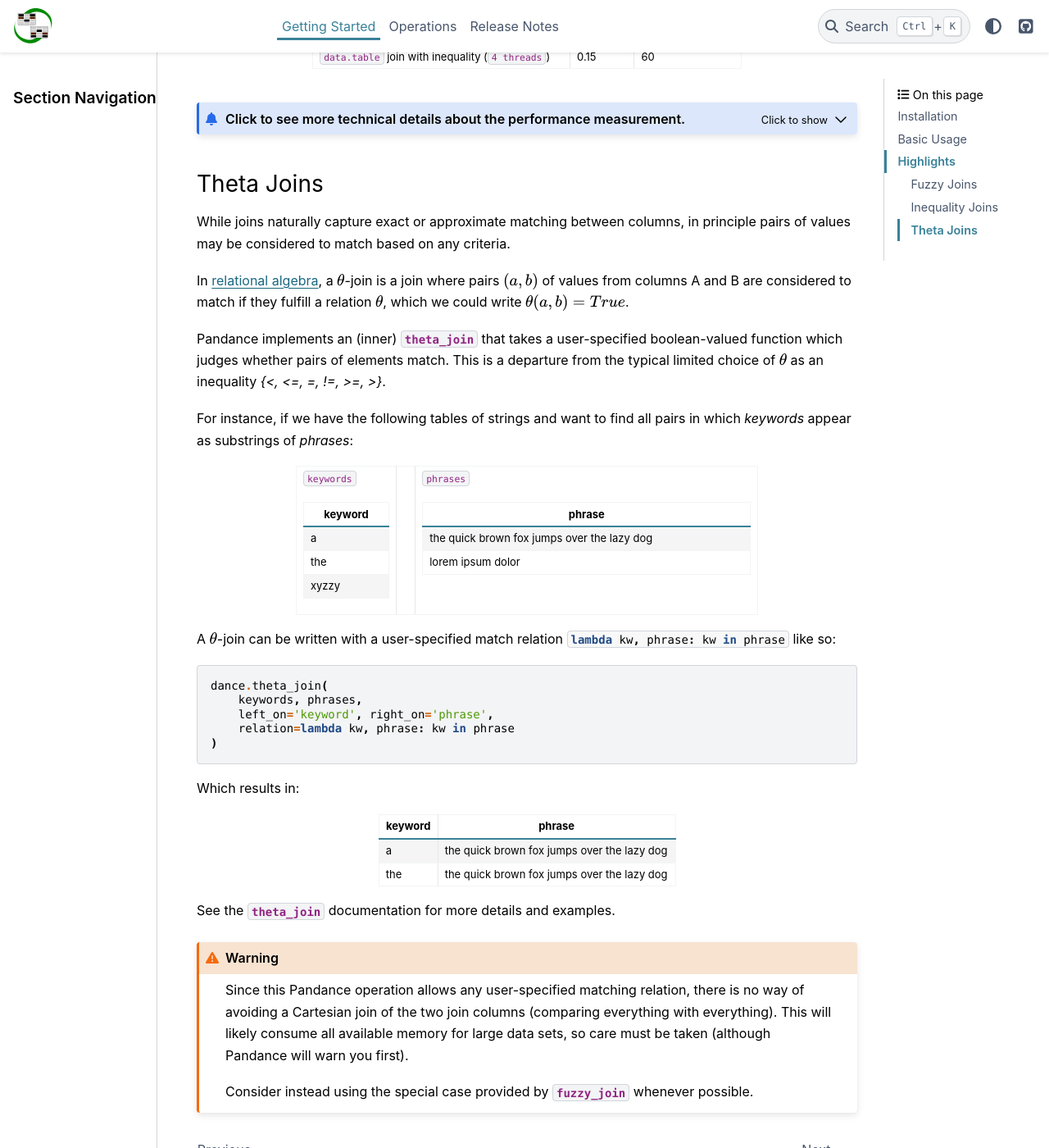
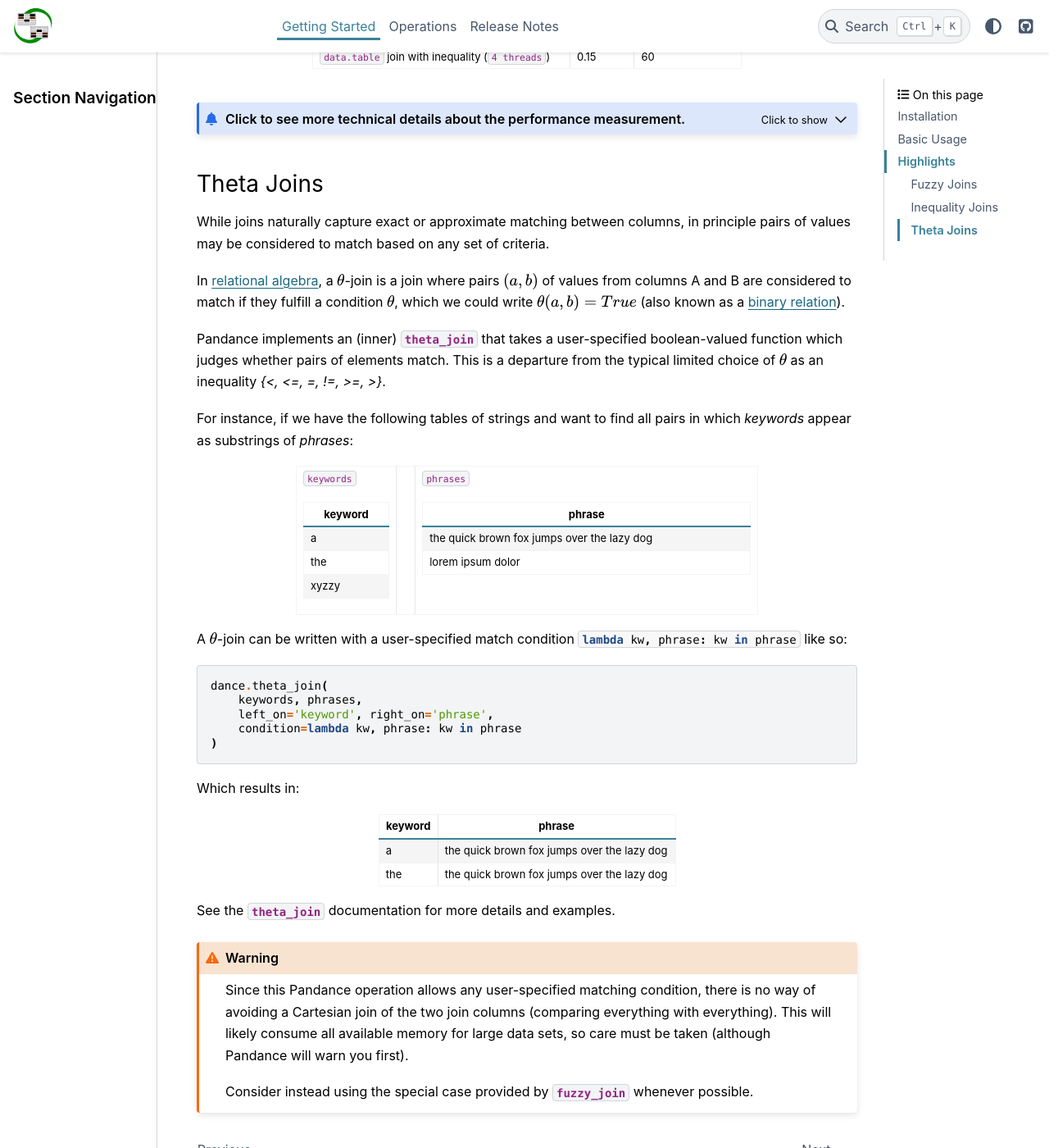
Before and after one commit to fburic/pandance, a Sphinx documentation site: the page built from doc/source/usage/getting_started.rst, in a window 1280 px wide and 1400 px high, scrolled down 4652 px. Shown: the whole window at 82% size. Built offline with Sphinx 7.4.7 and the PyData theme 0.15.4, drawn with Linux system fonts in a browser that asks for light colours.

Commit message:
feat: Switch to more commonplace terminology for theta-join

```diff
--- a/doc/source/usage/getting_started.rst
+++ b/doc/source/usage/getting_started.rst
@@ -339,12 +339,13 @@ Theta Joins
 """""""""""
 
 While joins naturally capture exact or approximate matching between columns,
-in principle pairs of values may be considered to match based on any criteria.
+in principle pairs of values may be considered to match based on any set of criteria.
 
 In `relational algebra <https://en.wikipedia.org/wiki/Relational_algebra#%CE%B8-join_and_equijoin>`_,
 a :math:`\theta`-join is a join where pairs :math:`(a, b)`
 of values from columns A and B are considered to match
-if they fulfill a relation :math:`\theta`, which we could write :math:`\theta(a, b) = True`.
+if they fulfill a condition :math:`\theta`, which we could write :math:`\theta(a, b) = True`
+(also known as a `binary relation <https://en.wikipedia.org/wiki/Binary_relation>`_).
 
 Pandance implements an (inner) :py:meth:`theta_join <pandance.theta_join>` that takes a
 user-specified boolean-valued function which judges whether pairs of elements match.
@@ -375,13 +376,13 @@ and want to find all pairs in which `keywords` appear as substrings of `phrases`
     |                 |    |                                                     |
     +-----------------+----+-----------------------------------------------------+
 
-A :math:`\theta`-join can be written with a user-specified match relation
+A :math:`\theta`-join can be written with a user-specified match condition
 :python:`lambda kw, phrase: kw in phrase` like so::
 
     dance.theta_join(
         keywords, phrases,
         left_on='keyword', right_on='phrase',
-        relation=lambda kw, phrase: kw in phrase
+        condition=lambda kw, phrase: kw in phrase
     )
 
 Which results in:
@@ -401,7 +402,7 @@ and examples.
 
 .. warning::
 
-    Since this Pandance operation allows any user-specified matching relation,
+    Since this Pandance operation allows any user-specified matching condition,
     there is no way of avoiding a Cartesian join of the two join columns
     (comparing everything with everything).
     This will likely consume all available memory for large data sets,
```
Also changed, not shown: 1 other file.
